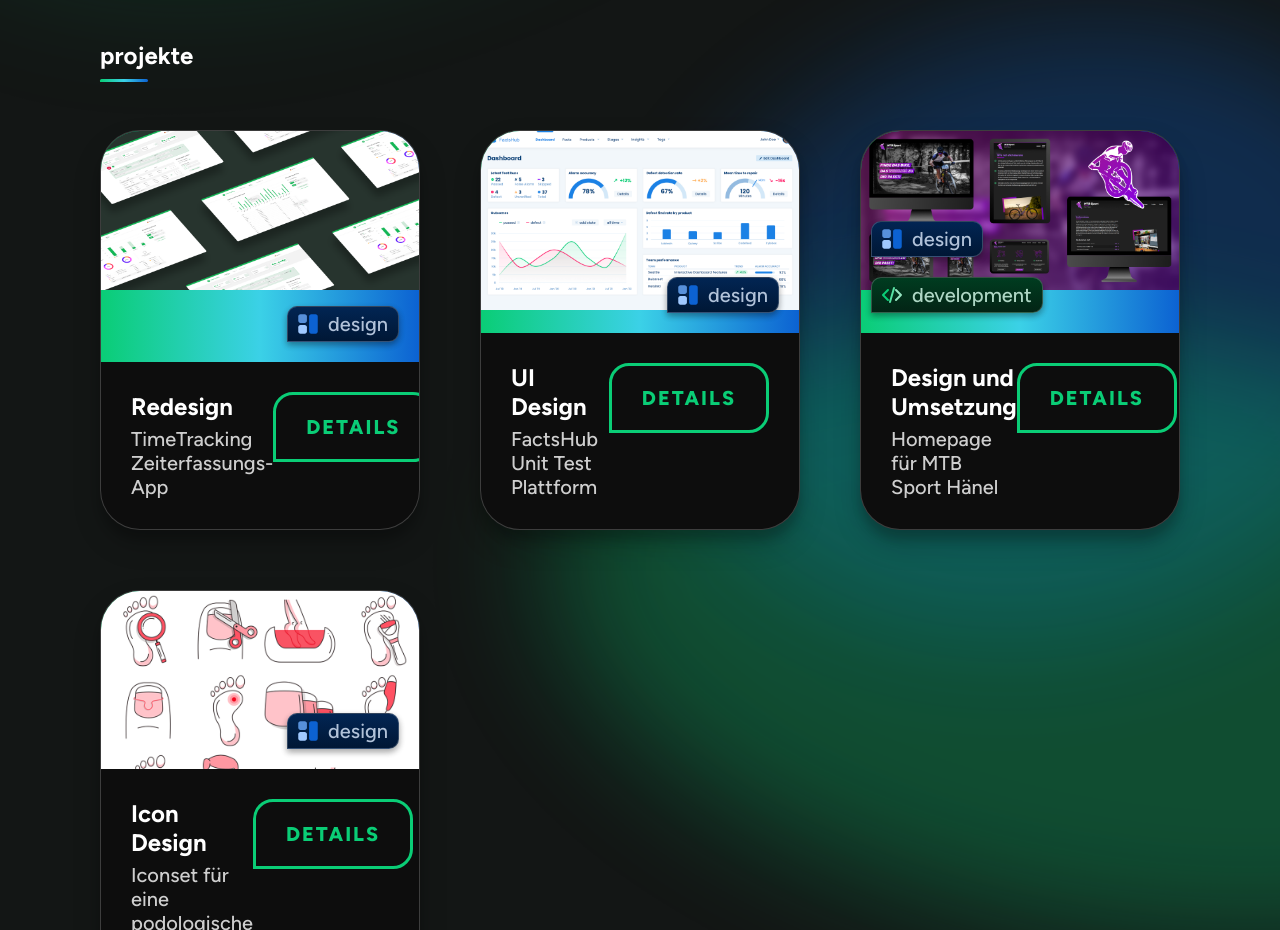
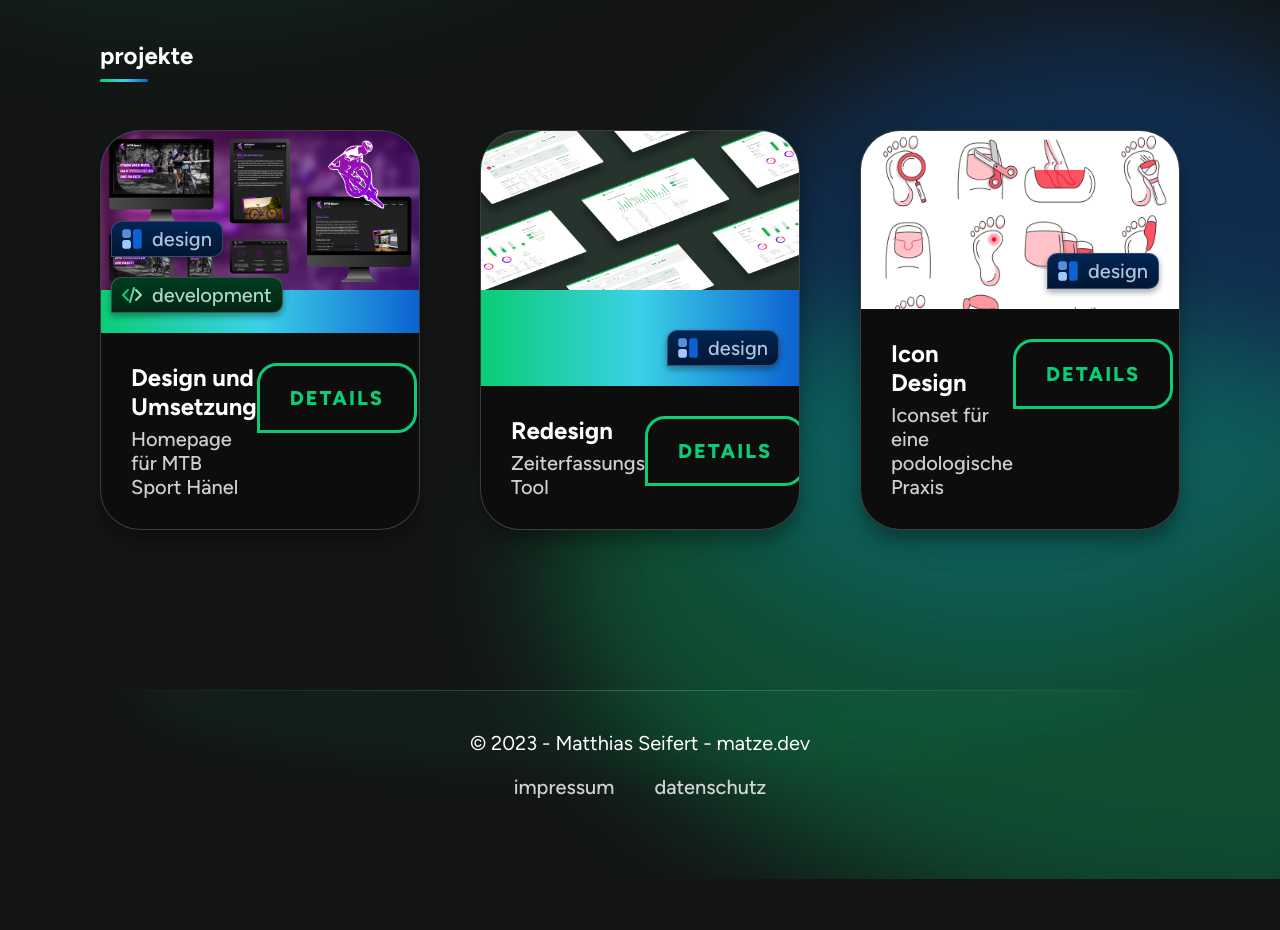
Before and after one commit to MatSeifert/The-Matze-Page, a Vue app in the folder projekt-neuborkia/: page / in a window 1280 px wide. Shown: the part 2260-3190 px from the top of the page. After the commit the page ends 3139 px from the top, so only its background shows below. Built offline with nearby package versions, Linux system fonts and the light colour scheme.

Commit message:
removed project

```diff
--- a/projekt-neuborkia/src/components/Projects.vue
+++ b/projekt-neuborkia/src/components/Projects.vue
@@ -6,26 +6,19 @@ export default {
   data() {
     return {
       projects: {
-        timetracking: {
-          id: "timetracking",
-          year: "2022",
-          tags: [TAG_DESIGN],
-          title: "Redesign",
-          subTitle: "TimeTracking Zeiterfassungs-App",
-        },
-        factsHub: {
-          id: "factshub",
-          year: "2022",
-          tags: [TAG_DESIGN],
-          title: "UI Design",
-          subTitle: "FactsHub Unit Test Plattform",
-        },
         mtbsport: {
           id: "mtbsport",
           year: "2022",
           tags: [TAG_DESIGN, TAG_DEV],
           title: "Design und Umsetzung",
           subTitle: "Homepage für MTB Sport Hänel",
+        },
+        timetracking: {
+          id: "timetracking",
+          year: "2022",
+          tags: [TAG_DESIGN],
+          title: "Redesign",
+          subTitle: "Zeiterfassungs Tool",
         },
         podicons: {
           id: "podicons",
```
